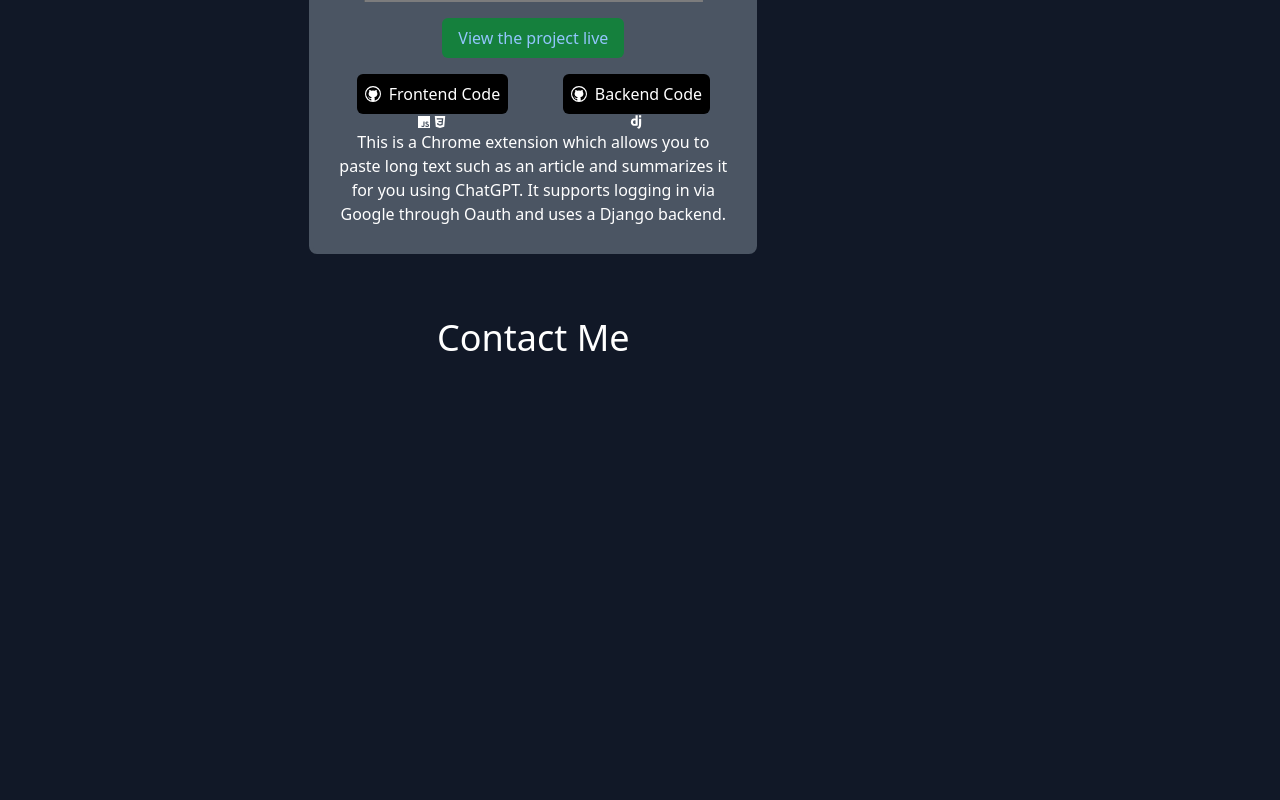
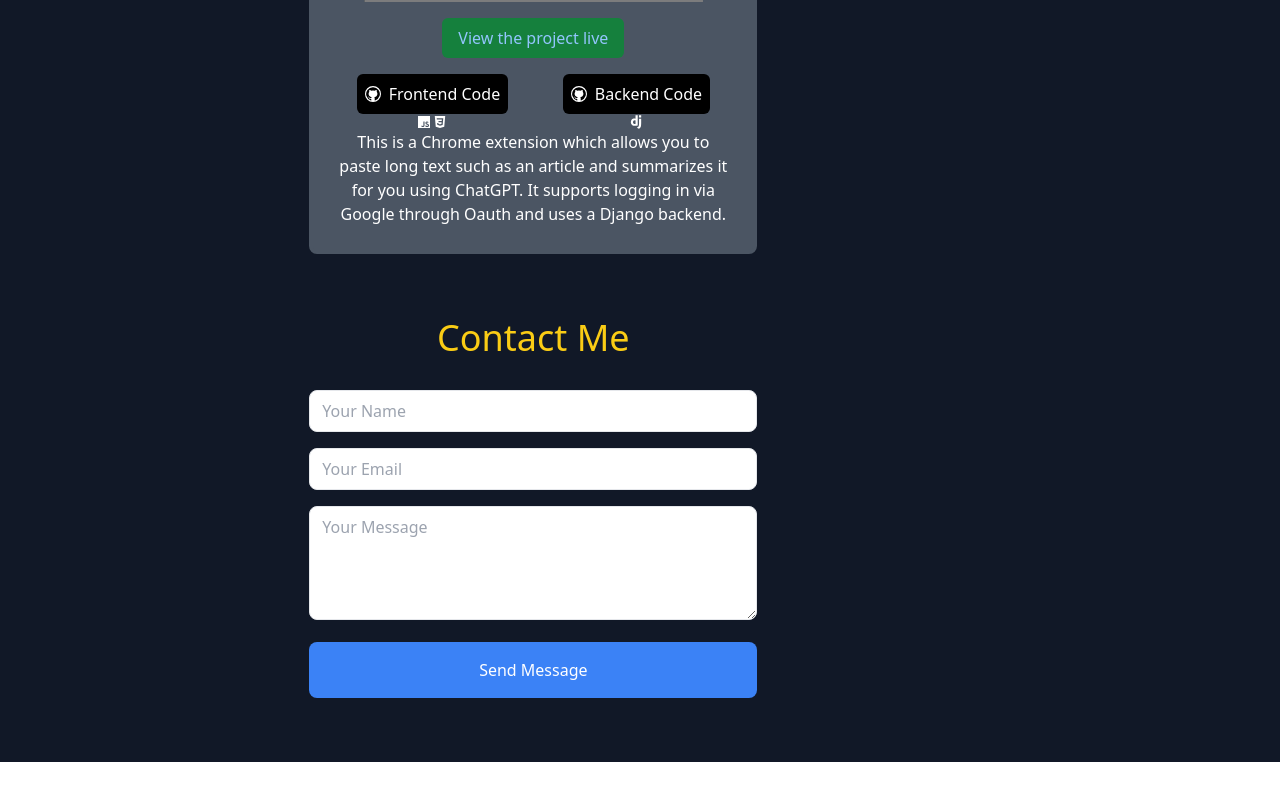
Before and after one commit to ryurukov2/portfolio, a React (Vite) app: page / in a window 1280 px wide. Shown: the part 2368-3168 px from the top of the page. After the commit the page ends 3130 px from the top, so only its background shows below. Built offline with nearby package versions, Linux system fonts and the light colour scheme.

Commit message:
added working contact form

```diff
--- a/package.json
+++ b/package.json
@@ -10,6 +10,7 @@
     "preview": "vite preview"
   },
   "dependencies": {
+    "@emailjs/browser": "^4.4.1",
     "localforage": "^1.10.0",
     "match-sorter": "^6.3.1",
     "react": "^18.2.0",
--- a/src/components/ContactForm.jsx
+++ b/src/components/ContactForm.jsx
@@ -1,15 +1,83 @@
+import React, { useState } from "react";
+import emailjs from "@emailjs/browser";
+
+
+
 const ContactForm = () => {
+  const [name, setName] = useState("");
+  const [email, setEmail] = useState("");
+  const [message, setMessage] = useState("");
+  const [status, setStatus] = useState("");
+
+  const handleSubmit = (e) => {
+    e.preventDefault();
+    emailjs
+      .send(
+        `${import.meta.env.VITE_EMAILJS_SERVICE_ID}`,
+        `${import.meta.env.VITE_EMAILJS_TEMPLATE_ID}`,
+        { name, email, message, to_email: "radoslav.vy@gmail.com" },
+        `${import.meta.env.VITE_EMAILJS_USER_ID}`
+      )
+      .then(
+        (response) => {
+          console.log("SUCCESS!", response.status, response.text);
+          setStatus("Message sent successfully!");
+          setName("");
+          setEmail("");
+          setMessage("");
+        },
+        (error) => {
+          console.log("FAILED...", error);
+          setStatus("Failed to send message. Please try again.");
+        }
+      );
+  };
+
   return (
-    <>
-    <div className="bg-gray-900 text-white py-16 text-center h-96">
 
-        <h1 className="text-4xl mb-8">Contact Me</h1>
-        <form>{/* Your form fields and a submit button */}</form>
-        <div className="mt-16"></div>
+    <div className="bg-gray-900 text-yellow-400 py-16 text-center">
+
+    <h1 className="text-4xl mb-8">Contact Me</h1>
+    <form onSubmit={handleSubmit} className="max-w-md mx-auto">
+      <div className="mb-4">
+        <input
+          type="text"
+          value={name}
+          onChange={(e) => setName(e.target.value)}
+          placeholder="Your Name"
+          required
+          className="w-full px-3 py-2 text-gray-700 border rounded-lg focus:outline-none"
+        />
       </div>
-      <div className="bg-gray-900 text-white py-16 text-center h-96">
+      <div className="mb-4">
+        <input
+          type="email"
+          value={email}
+          onChange={(e) => setEmail(e.target.value)}
+          placeholder="Your Email"
+          required
+          className="w-full px-3 py-2 text-gray-700 border rounded-lg focus:outline-none"
+        />
+      </div>
+      <div className="mb-4">
+        <textarea
+          value={message}
+          onChange={(e) => setMessage(e.target.value)}
+          placeholder="Your Message"
+          required
+          className="w-full px-3 py-2 text-gray-700 border rounded-lg focus:outline-none"
+          rows="4"
+        ></textarea>
+      </div>
+      <button
+        type="submit"
+        className="w-full px-3 py-4 text-white bg-blue-500 rounded-lg hover:bg-blue-600 focus:outline-none"
+      >
+        Send Message
+      </button>
+      {status && <p className="mt-4 text-center">{status}</p>}
+    </form>
     </div>
-    </>
   );
 };
 
--- a/src/components/ProjectCard.jsx
+++ b/src/components/ProjectCard.jsx
@@ -89,7 +89,6 @@ const ProjectCard = ({
   index,
   projectImg
 }) => {
-  console.log(projectImg)
   return (
     <div
       className="flex max-w-md h-full relative flex-wrap text-center bg-gray-600 text-white p-6 rounded-lg hover:shadow-lg duration-300 ease-in-out transition-all delay-100 border-gray-600 border-4 hover:border-gray-400"
```
Also changed, not shown: 1 other file (tests, documents, lock files or other folders).
